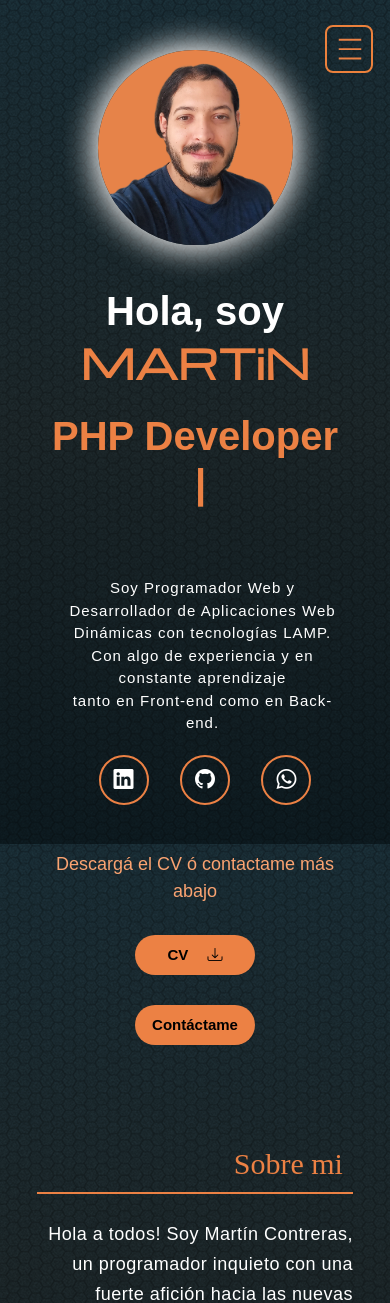
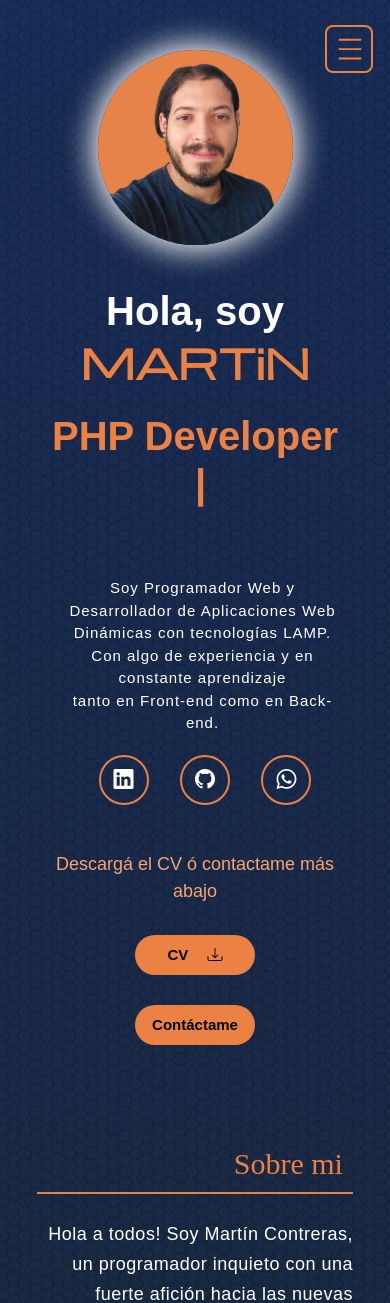
Before and after one commit to jahcr1/Portfolio, a PHP site: page / in a window 390 px wide. Shown: the top 1303 px of the page. Run offline with PHP 8.4, Linux system fonts and the light colour scheme; data that the repository does not hold is empty; some web fonts are replaced.

Commit message:
arreglando problemas de dimension, color de fondo y adaptacion mobile

```diff
--- a/CSS/estilos.css
+++ b/CSS/estilos.css
@@ -35,8 +35,9 @@
 
 html {
   font-size: 62.5%;
-  height: 100%;
+  width: 100%;
   min-height: 100vh;
+  overflow-x: hidden;
 }
 
 body {
@@ -45,22 +46,12 @@ body {
   overflow-x: hidden;
   color: white;
 
-  background:
-    /* Capa 1: Degradado oscuro */ linear-gradient(
-      to bottom,
-      #488199,
-      #506d75,
-      #244a5a
-    ),
-    /* Capa 2: Patrones de íconos de desarrollo */
-      url("../imagenes/fondo/patterns/dark-honeycomb.png") repeat center;
-
-  background-size: cover, /* Capa 1: Degradado cubre toda la pantalla */ auto; /* Capa 2: Patrón de íconos en su tamaño original */
-
-  background-blend-mode: overlay, luminosity; /* Cambia a overlay o otro modo si deseas ver mezcla */
-
-  background-attachment: fixed; /* Fija el fondo */
-  will-change: transform;
+  background: url("../imagenes/fondo/patterns/dark-honeycomb.png") repeat center,
+    /* Patrón */ linear-gradient(to bottom, #488199, #506d75, #336a81); /* Degradado */
+
+  background-blend-mode: overlay; /* Mezcla las capas para fusionarlas */
+  background-size: auto, cover; /* Tamaño del patrón y del degradado */
+  background-attachment: scroll; /* Evita los errores de fixed en móviles */
 }
 
 header {
@@ -359,7 +350,6 @@ p.texto-info span.titulo-exp {
   color: rgb(255, 255, 255);
   margin: 120px 0 0 0;
   padding: 10px 0;
-
 }
 
 .sub-titles i {
@@ -486,9 +476,8 @@ div.tech-icons {
 }
 
 .foot-project {
-
   height: auto;
-  align-self:center;
+  align-self: center;
   margin-top: 20px;
 }
 
@@ -504,7 +493,6 @@ a.project-link {
 /****************************************/
 
 p.texto-info-contacto {
-
   font-size: 1.8rem;
   letter-spacing: 0.3px;
   line-height: 3rem;
@@ -691,7 +679,9 @@ a.anchor-contact-icon i {
 @media all and (min-width: 600px) and (max-width: 1200px) {
   html {
     font-size: 62.5%;
-    height: 100%;
+    width: 100%;
+    min-height: 100vh;
+    overflow-x: hidden;
   }
 
   body {
@@ -1114,10 +1104,9 @@ a.anchor-contact-icon i {
     justify-content: space-evenly;
   }
 
-
   .foot-project {
     height: auto;
-    align-self:center;
+    align-self: center;
     margin-top: 20px;
   }
 
@@ -1318,7 +1307,9 @@ a.anchor-contact-icon i {
 @media all and (max-width: 599px) {
   html {
     font-size: 62.5%;
-    height: 100%;
+    width: 100%;
+    min-height: 100vh;
+    overflow-x: hidden;
   }
 
   body {
@@ -1326,23 +1317,6 @@ a.anchor-contact-icon i {
     min-height: 100vh;
     overflow-x: hidden;
     color: white;
-
-    background:
-      /* Capa 1: Degradado oscuro */ linear-gradient(
-        to bottom,
-        #488199,
-        #506d75,
-        #244a5a
-      ),
-      /* Capa 2: Patrones de íconos de desarrollo */
-        url("../imagenes/fondo/patterns/dark-honeycomb.png") repeat center;
-
-    background-size: contain,
-      /* Capa 1: Degradado cubre toda la pantalla */ auto; /* Capa 2: Patrón de íconos en su tamaño original */
-
-    background-blend-mode: overlay, luminosity; /* Cambia a overlay o otro modo si deseas ver mezcla */
-
-    background-attachment: fixed; /* Fija el fondo */
   }
 
   header {
@@ -1361,7 +1335,6 @@ a.anchor-contact-icon i {
   }
 
   button.navbar-toggler {
-
     width: 48px; /* Ajusta según lo que necesites */
     height: 48px;
     margin-right: 10px;
@@ -1420,12 +1393,10 @@ a.anchor-contact-icon i {
   }
 
   div.projects {
-      display: grid;
-      grid-template-columns: 1fr; /* Asegura que solo haya una columna en móviles */
-      padding: 10px; /* Reduce padding para evitar cortes */
-  }
-
-
+    display: grid;
+    grid-template-columns: 1fr; /* Asegura que solo haya una columna en móviles */
+    padding: 10px; /* Reduce padding para evitar cortes */
+  }
 
   /************************************/
   /**********  SECCIÓN HOME ***********/
@@ -1438,7 +1409,6 @@ a.anchor-contact-icon i {
     justify-content: center;
     align-items: center;
     gap: 2rem;
-
   }
 
   div.main-content-home {
@@ -1513,7 +1483,7 @@ a.anchor-contact-icon i {
     font-weight: 400;
     line-height: 1.5;
     white-space: pre-line; /* Mantiene saltos de línea */
-    text-align:center;
+    text-align: center;
   }
 
   div.home-img {
@@ -1690,7 +1660,6 @@ a.anchor-contact-icon i {
     color: rgb(255, 255, 255);
     margin: 20px 0 0 0;
     padding: 10px 0;
-
   }
 
   .sub-titles i {
@@ -1746,7 +1715,6 @@ a.anchor-contact-icon i {
     width: 100%; /* Asegura que ocupe todo el ancho disponible */
     max-width: 100%; /* Asegura que no exceda el ancho */
     flex-wrap: wrap; /* Permite que los elementos se ajusten */
-
   }
 
   /*  estilos para cada caja contenedor de un proyecto*/
@@ -1840,7 +1808,6 @@ a.anchor-contact-icon i {
     margin-top: 20px;
     width: 100%;
     max-width: 100%;
-
   }
 
   a.project-link {
@@ -1884,7 +1851,7 @@ a.anchor-contact-icon i {
   }
 
   form.contact-form {
-    max-width: auto ;
+    max-width: auto;
     width: 100%;
     display: flex;
     flex-direction: column;
--- a/index.php
+++ b/index.php
@@ -1,4 +1,5 @@
 <?php
+
 use Dotenv\Dotenv;  // Importa la clase Dotenv
 
 require __DIR__ . '/vendor/autoload.php';  // Importa las dependencias de composer
@@ -20,12 +21,12 @@ if (isset($_GET['status'])) {
 ?>
 
 <!DOCTYPE html>
-<html lang="en">
+<html lang="es">
 
 <head>
   <meta charset="UTF-8">
   <meta name="viewport" content="width=device-width, initial-scale=1.0">
-  <title>Portfolio cr1</title>
+  <title>Portfolio</title>
 
   <!-- FAMILIAS TIPOGRAFICAS DE GOOGLE FONTS -->
   <link rel="preconnect" href="https://fonts.googleapis.com">
@@ -702,7 +703,7 @@ if (isset($_GET['status'])) {
             <div class="row justify-content-center">
               <div class="col-md-10">
                 <div class="input-group input-group-lg ">
-                  <input type="text" class="form-control"  value="<?php echo htmlspecialchars($_ENV['SMTP_TO_EMAIL']); ?>" id="correo" readonly>
+                  <input type="text" class="form-control" value="<?php echo htmlspecialchars($_ENV['SMTP_TO_EMAIL']); ?>" id="correo" readonly>
                   <button class="btn btn-success" type="button" id="btn-copiar">Copiar</button>
                 </div>
                 <div class="mt-2">
```
